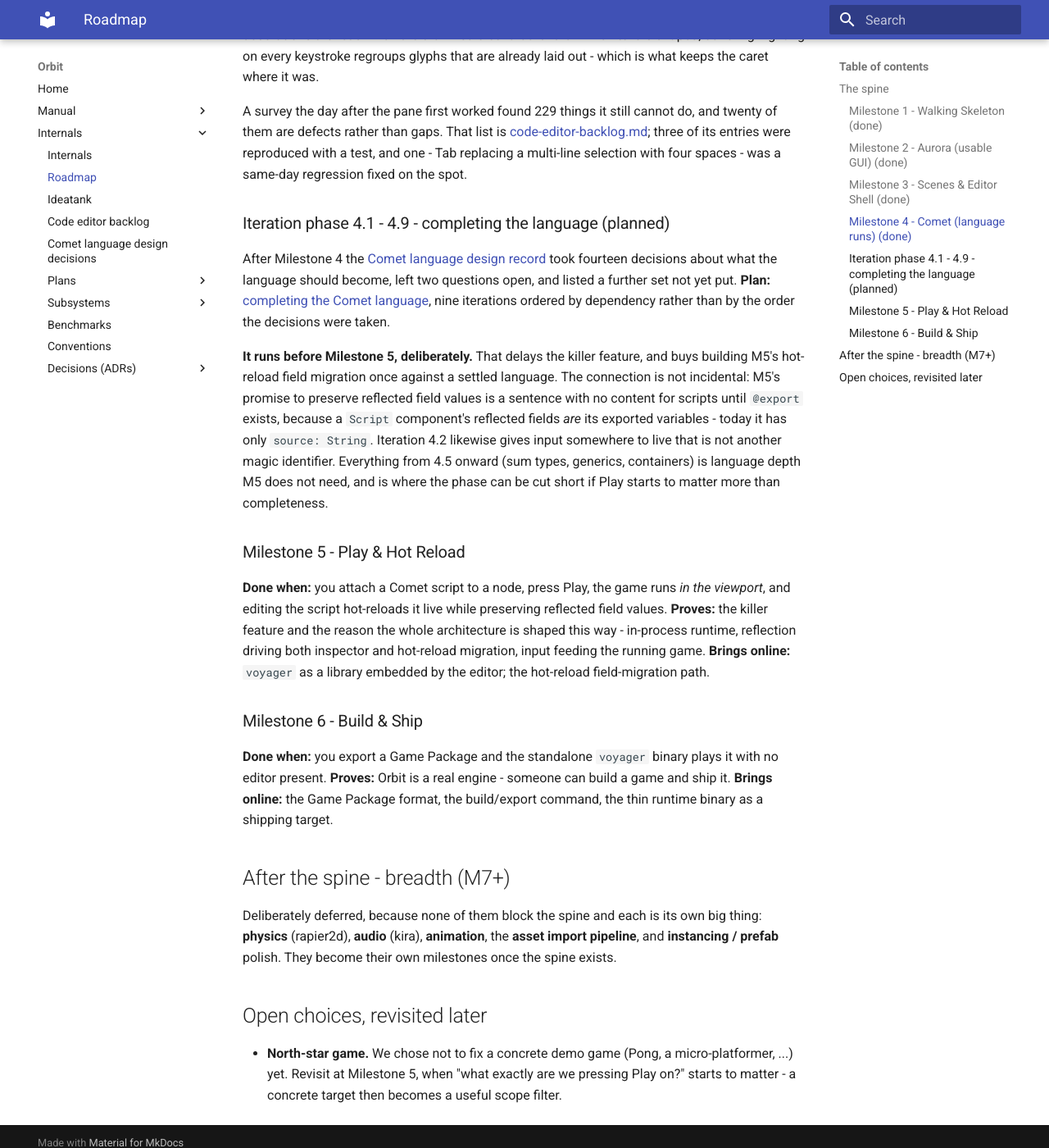
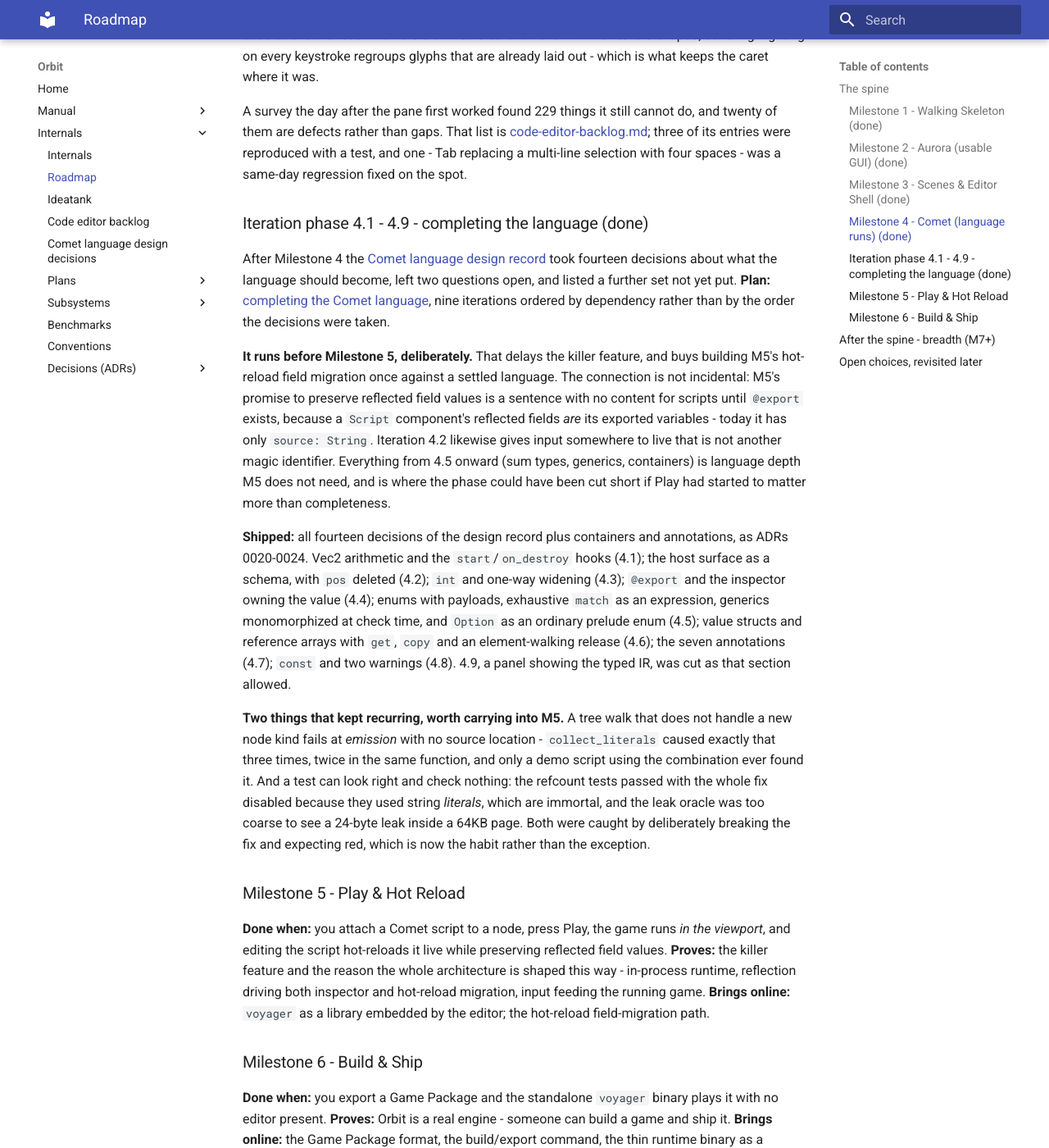
Before and after one commit to GenTexX/orbit, an MkDocs documentation site: the page built from docs/internals/roadmap.md, in a window 1280 px wide and 1400 px high, scrolled down 2632 px. Shown: the whole window at 82% size. Built offline with MkDocs 1.6.1 and Material for MkDocs 9.7.7, drawn with Linux system fonts in a browser that asks for light colours.

Commit message:
docs: the 4.x iteration phase is done
All fourteen decisions of the design record, plus containers and annotations, as
ADRs 0020-0024. 4.9 was cut as that section allowed for.

Records two things that kept recurring, because M5 will hit both. A tree walk
that does not handle a new node kind fails at emission with no source location -
collect_literals caused exactly that three times, twice in the same function,
and only a demo script using the combination ever found it. And a test can look
right and check nothing: the refcount tests passed with the whole fix disabled,
because they used string literals, which are immortal, and the leak oracle was
too coarse to see a 24-byte leak inside a 64KB page.

Both were caught by deliberately breaking the fix and expecting red. That is the
habit now rather than the exception.

```diff
--- a/docs/internals/roadmap.md
+++ b/docs/internals/roadmap.md
@@ -42,11 +42,15 @@ Two structural lessons came out of it and are worth carrying into M4. **A rebuil
 
 A survey the day after the pane first worked found 229 things it still cannot do, and twenty of them are defects rather than gaps. That list is [code-editor-backlog.md](code-editor-backlog.md); three of its entries were reproduced with a test, and one - Tab replacing a multi-line selection with four spaces - was a same-day regression fixed on the spot.
 
-### Iteration phase 4.1 - 4.9 - completing the language (planned)
+### Iteration phase 4.1 - 4.9 - completing the language (done)
 
 After Milestone 4 the [Comet language design record](comet-language-design.md) took fourteen decisions about what the language should become, left two questions open, and listed a further set not yet put. **Plan:** [completing the Comet language](plans/comet-language-completion.md), nine iterations ordered by dependency rather than by the order the decisions were taken.
 
-**It runs before Milestone 5, deliberately.** That delays the killer feature, and buys building M5's hot-reload field migration once against a settled language. The connection is not incidental: M5's promise to preserve reflected field values is a sentence with no content for scripts until `@export` exists, because a `Script` component's reflected fields *are* its exported variables - today it has only `source: String`. Iteration 4.2 likewise gives input somewhere to live that is not another magic identifier. Everything from 4.5 onward (sum types, generics, containers) is language depth M5 does not need, and is where the phase can be cut short if Play starts to matter more than completeness.
+**It runs before Milestone 5, deliberately.** That delays the killer feature, and buys building M5's hot-reload field migration once against a settled language. The connection is not incidental: M5's promise to preserve reflected field values is a sentence with no content for scripts until `@export` exists, because a `Script` component's reflected fields *are* its exported variables - today it has only `source: String`. Iteration 4.2 likewise gives input somewhere to live that is not another magic identifier. Everything from 4.5 onward (sum types, generics, containers) is language depth M5 does not need, and is where the phase could have been cut short if Play had started to matter more than completeness.
+
+**Shipped:** all fourteen decisions of the design record plus containers and annotations, as ADRs 0020-0024. Vec2 arithmetic and the `start`/`on_destroy` hooks (4.1); the host surface as a schema, with `pos` deleted (4.2); `int` and one-way widening (4.3); `@export` and the inspector owning the value (4.4); enums with payloads, exhaustive `match` as an expression, generics monomorphized at check time, and `Option` as an ordinary prelude enum (4.5); value structs and reference arrays with `get`, `copy` and an element-walking release (4.6); the seven annotations (4.7); `const` and two warnings (4.8). 4.9, a panel showing the typed IR, was cut as that section allowed.
+
+**Two things that kept recurring, worth carrying into M5.** A tree walk that does not handle a new node kind fails at *emission* with no source location - `collect_literals` caused exactly that three times, twice in the same function, and only a demo script using the combination ever found it. And a test can look right and check nothing: the refcount tests passed with the whole fix disabled because they used string *literals*, which are immortal, and the leak oracle was too coarse to see a 24-byte leak inside a 64KB page. Both were caught by deliberately breaking the fix and expecting red, which is now the habit rather than the exception.
 
 ### Milestone 5 - Play & Hot Reload
 **Done when:** you attach a Comet script to a node, press Play, the game runs *in the viewport*, and editing the script hot-reloads it live while preserving reflected field values.
```
